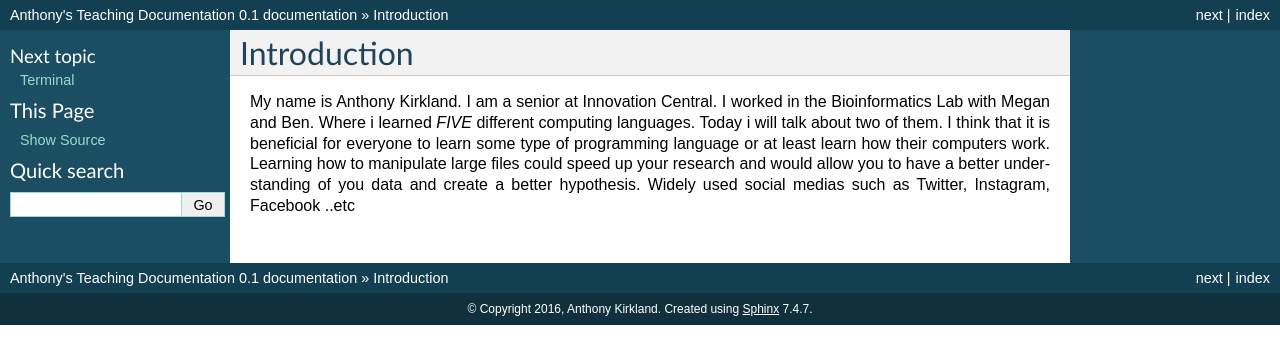
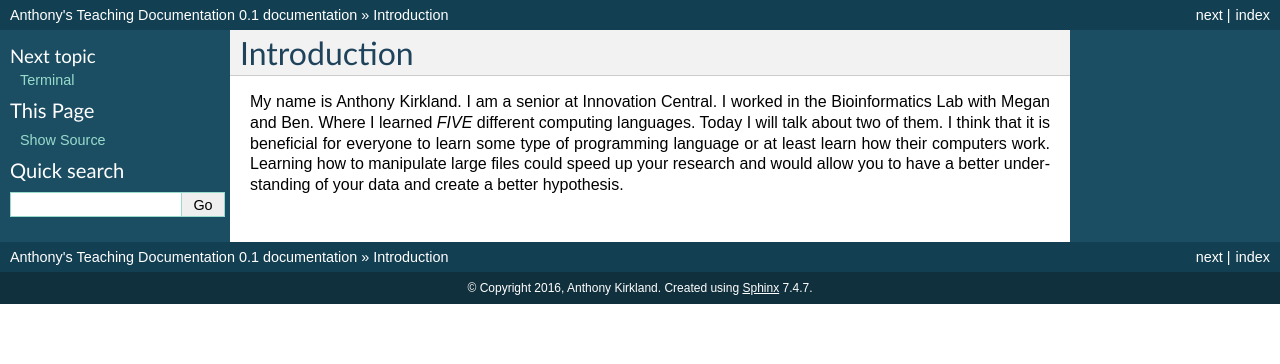
Before and after one commit to akirk616/Anthonys_Teaching_documentation, a Sphinx documentation site: the page built from source/index.rst, in a window 1280 px wide. Shown: the top 364 px of the page. Built offline with Sphinx 7.4.7, drawn with Linux system fonts in a browser that asks for light colours.

Commit message:
Update index.rst

```diff
--- a/source/index.rst
+++ b/source/index.rst
@@ -5,7 +5,7 @@
 
 Introduction
 ============
-My name is Anthony Kirkland. I am a senior at Innovation Central. I worked in the Bioinformatics Lab with Megan and Ben. Where i learned *FIVE* different computing languages. Today i will talk about two of them. I think that it is beneficial for everyone to learn some type of programming language or at least learn how their computers work. Learning how to manipulate large files could speed up your research and would allow you to have a better understanding of you data and create a better hypothesis. Widely used social medias such as Twitter, Instagram, Facebook ..etc
+My name is Anthony Kirkland. I am a senior at Innovation Central. I worked in the Bioinformatics Lab with Megan and Ben. Where I learned *FIVE* different computing languages. Today I will talk about two of them. I think that it is beneficial for everyone to learn some type of programming language or at least learn how their computers work. Learning how to manipulate large files could speed up your research and would allow you to have a better understanding of your data and create a better hypothesis.
 
 
 .. toctree::
```
